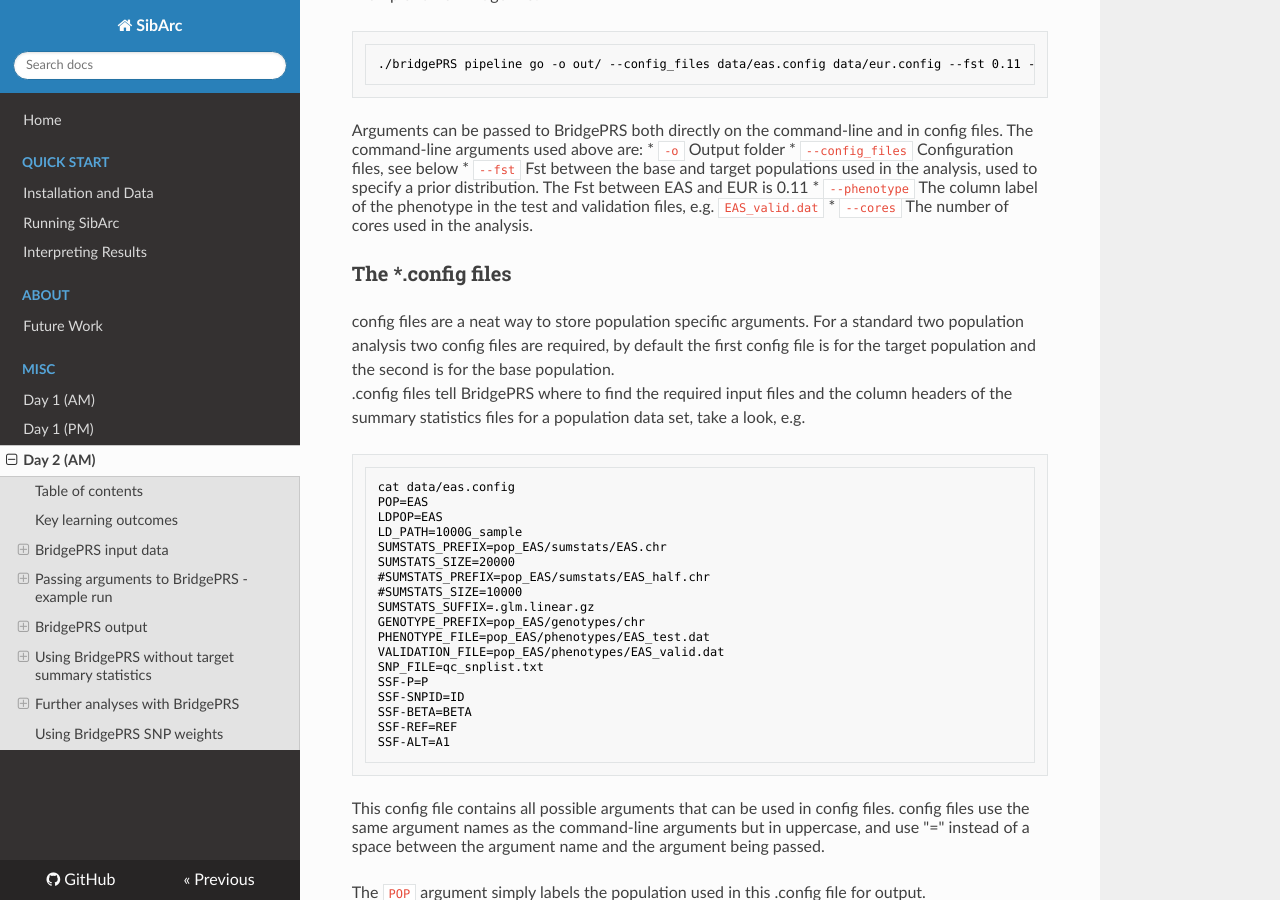
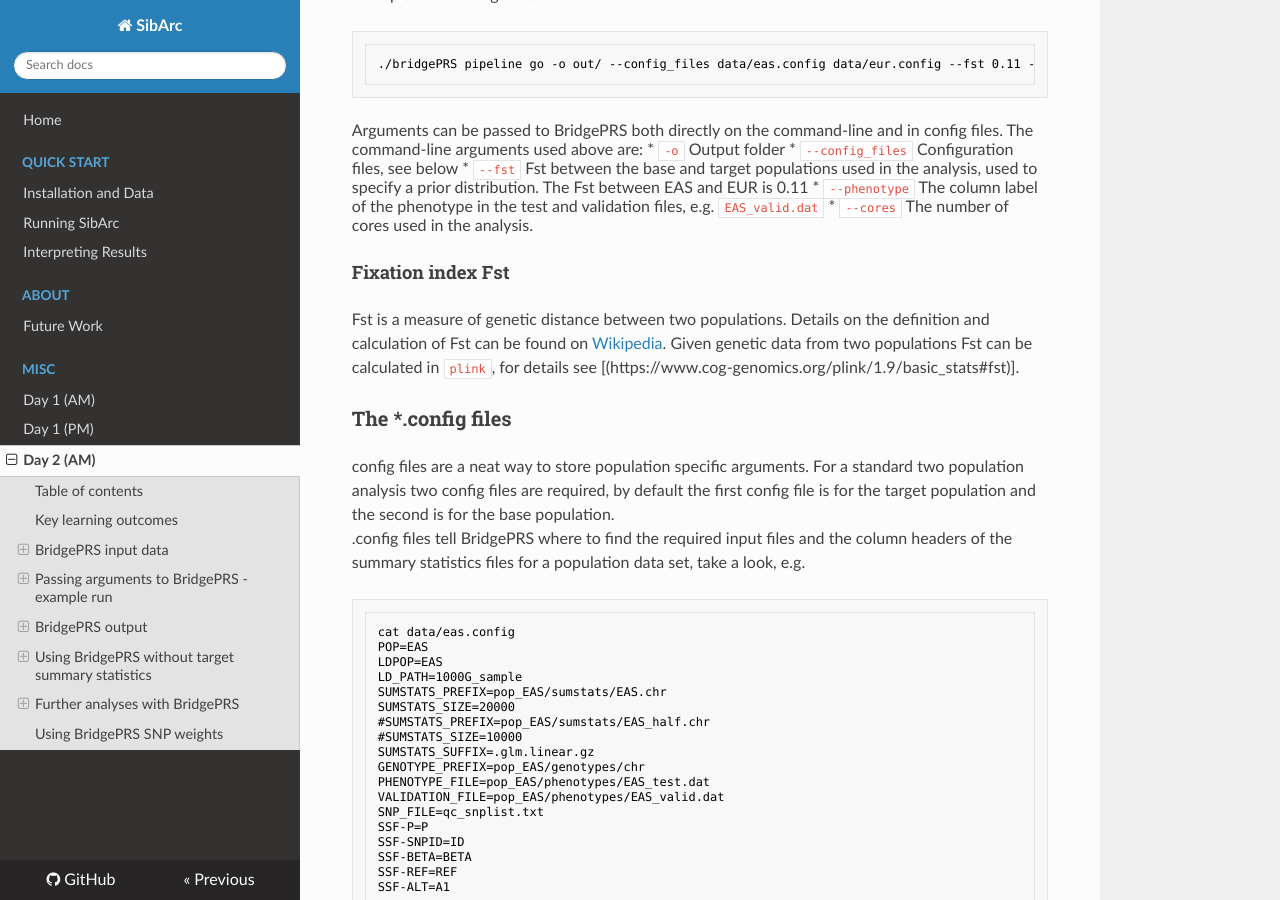
Before and after one commit to tadesouaiaia/sibArc-website, an MkDocs documentation site: the page built from docs/workshop_practical_clive.docx.md, in a window 1280 px wide and 900 px high, scrolled down 2793 px. Built offline with MkDocs 1.6.1, drawn with Linux system fonts in a browser that asks for light colours; comment, search, counter and statistics services are not loaded.

Commit message:
Update workshop_practical_clive.docx.md

```diff
--- a/docs/workshop_practical_clive.docx.md
+++ b/docs/workshop_practical_clive.docx.md
@@ -126,6 +126,9 @@
 * `--phenotype`  The column label of the phenotype in the test and validation
 files, e.g. `EAS_valid.dat`
 * `--cores`  The number of cores used in the analysis.
+
+#### Fixation index Fst
+Fst is a measure of genetic distance between two populations. Details on the definition and calculation of Fst can be found on [Wikipedia](https://en.wikipedia.org/wiki/Fixation_index). Given genetic data from two populations Fst can be calculated in `plink`, for details see [(https://www.cog-genomics.org/plink/1.9/basic_stats#fst)].
 
 ### The \*.config files
 config files are a neat way to store population
```
